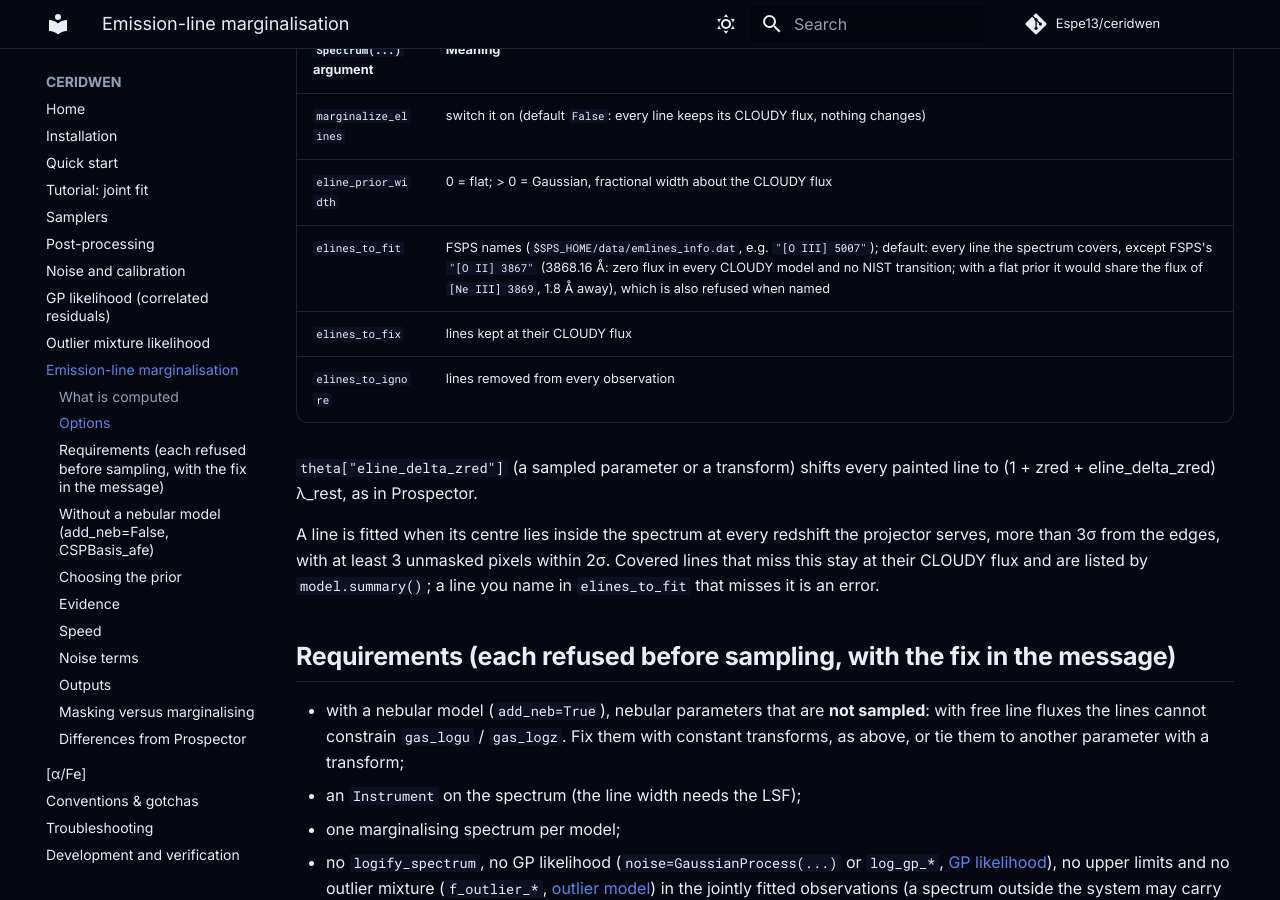
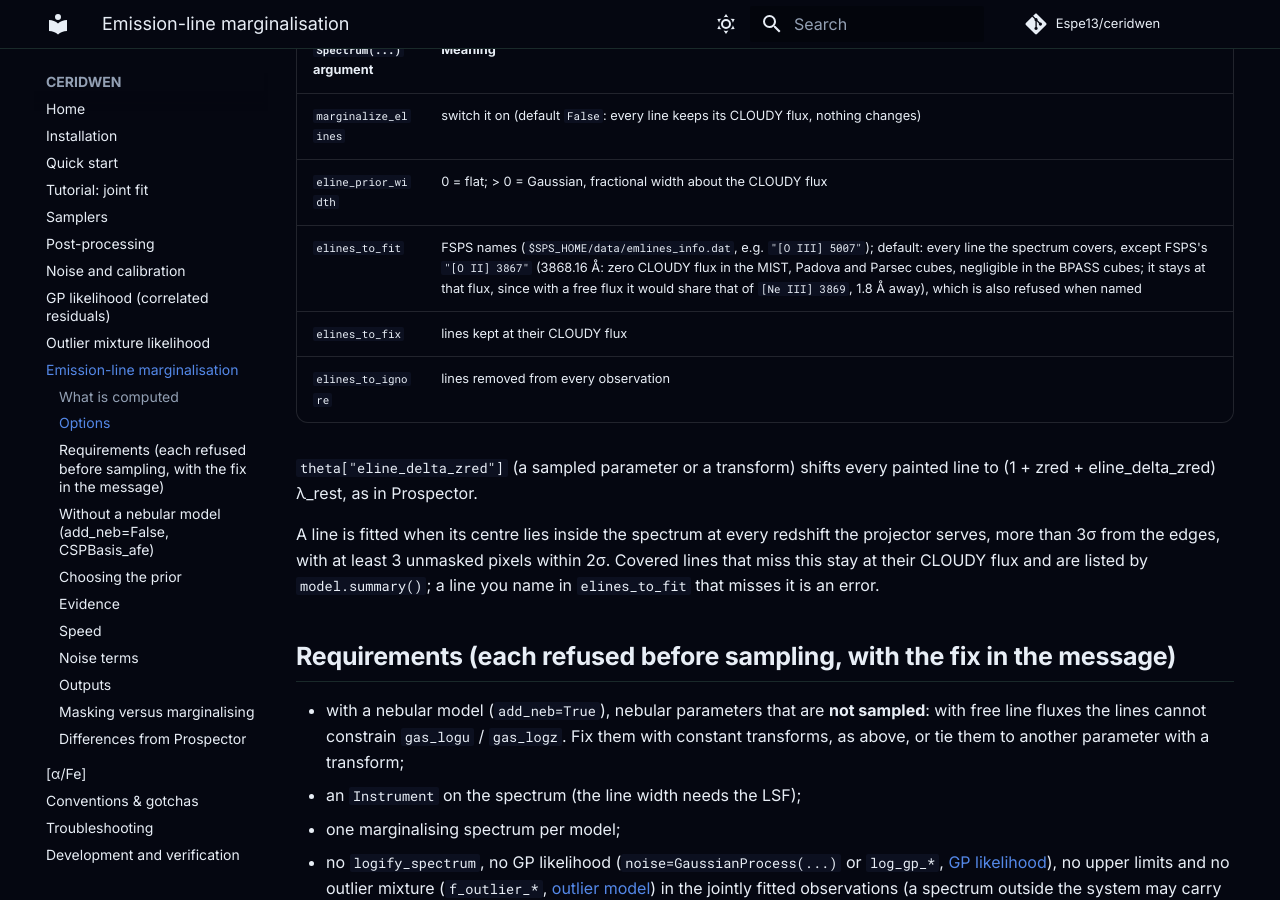
Before and after one commit to Espe13/ceridwen, an MkDocs documentation site: the page built from docs/eline_marginalisation.md, in a window 1280 px wide and 900 px high, scrolled down 1045 px. Built offline with MkDocs 1.6.1 and Material for MkDocs 9.7.7, drawn with Linux system fonts in a browser that asks for light colours; comment, search, counter and statistics services are not loaded.

Commit message:
[E13] "[O II] 3867": state its CLOUDY flux as measured, not "zero everywhere"
The comment, the refusal message, the docs and the CHANGELOG said the line has zero flux in
every CLOUDY model and no NIST transition. Read from $SPS_HOME/nebular/ZAU_*.lines (column 43
of emlines_info.dat): exactly 0 in all 770 models of the ND/WD mist, pdva and prsc cubes, but
non-zero in all 770 models of the bpss cubes (max 1.7e-49 against max 1.2e-46 for
[Ne III] 3869; median ratio to [Ne III] 2.7e-4). The NIST statement was not checked here and is
dropped. Behaviour unchanged: the line is still left out of the default list and refused in
elines_to_fit, and it stays painted at its CLOUDY flux (keep_grid stays 1 for it,
build_eline_system). tests/test_eline_marginalisation.py: 51 passed, 4 skipped (no alpha grid).

Co-Authored-By: Claude Opus 5.5 <noreply@anthropic.com>
Claude-Session: https://claude.ai/code/session_014RH1eivUK6kVPxMrW3vK4T

```diff
--- a/docs/eline_marginalisation.md
+++ b/docs/eline_marginalisation.md
@@ -48,7 +48,7 @@ marginal likelihood, for
 |---|---|
 | `marginalize_elines` | switch it on (default `False`: every line keeps its CLOUDY flux, nothing changes) |
 | `eline_prior_width` | 0 = flat; > 0 = Gaussian, fractional width about the CLOUDY flux |
-| `elines_to_fit` | FSPS names (`$SPS_HOME/data/emlines_info.dat`, e.g. `"[O III] 5007"`); default: every line the spectrum covers, except FSPS's `"[O II] 3867"` (3868.16 Å: zero flux in every CLOUDY model and no NIST transition; with a flat prior it would share the flux of `[Ne III] 3869`, 1.8 Å away), which is also refused when named |
+| `elines_to_fit` | FSPS names (`$SPS_HOME/data/emlines_info.dat`, e.g. `"[O III] 5007"`); default: every line the spectrum covers, except FSPS's `"[O II] 3867"` (3868.16 Å: zero CLOUDY flux in the MIST, Padova and Parsec cubes, negligible in the BPASS cubes; it stays at that flux, since with a free flux it would share that of `[Ne III] 3869`, 1.8 Å away), which is also refused when named |
 | `elines_to_fix` | lines kept at their CLOUDY flux |
 | `elines_to_ignore` | lines removed from every observation |
 
```
Also changed, not shown: CHANGELOG.md (+3 -3 lines), 2 other files.
